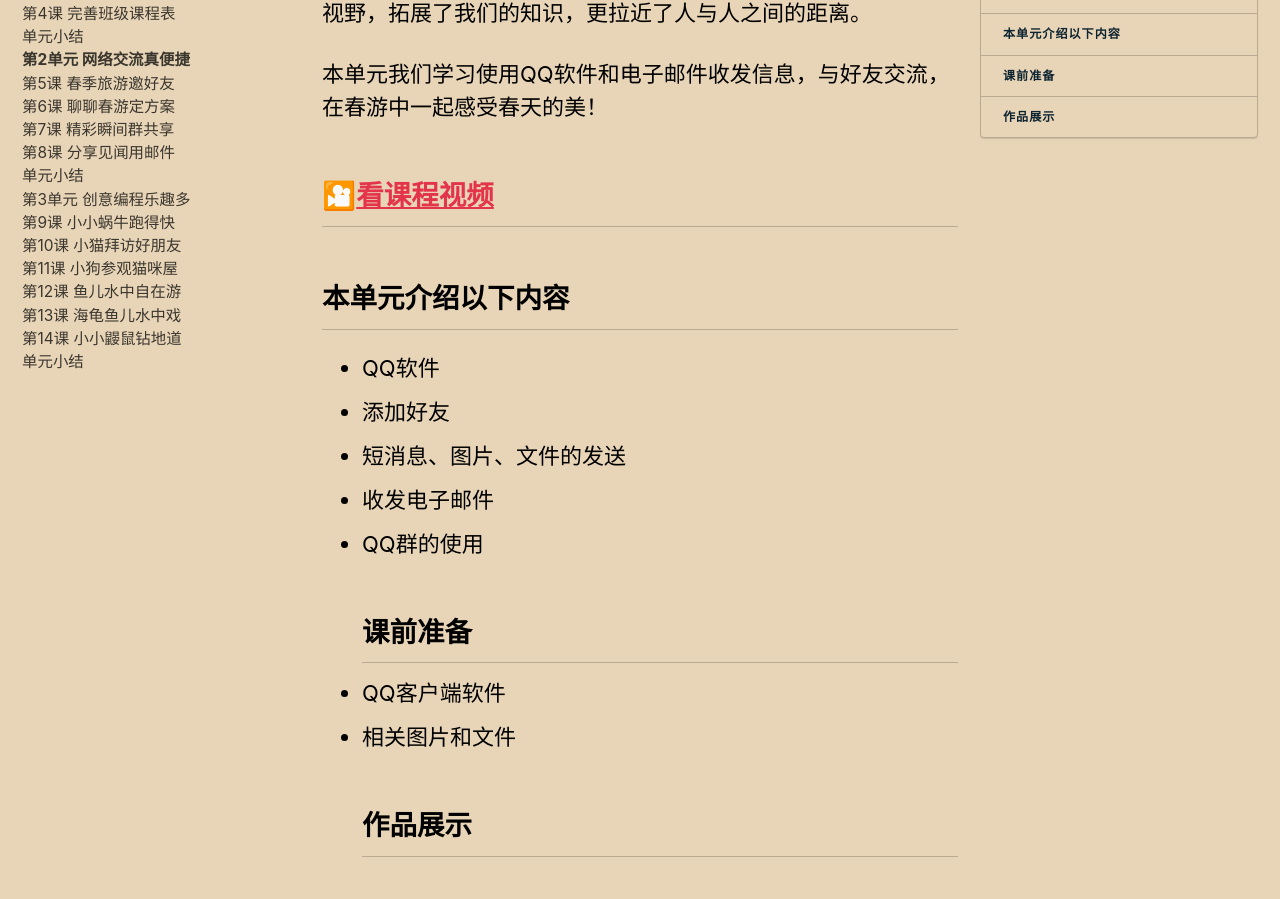
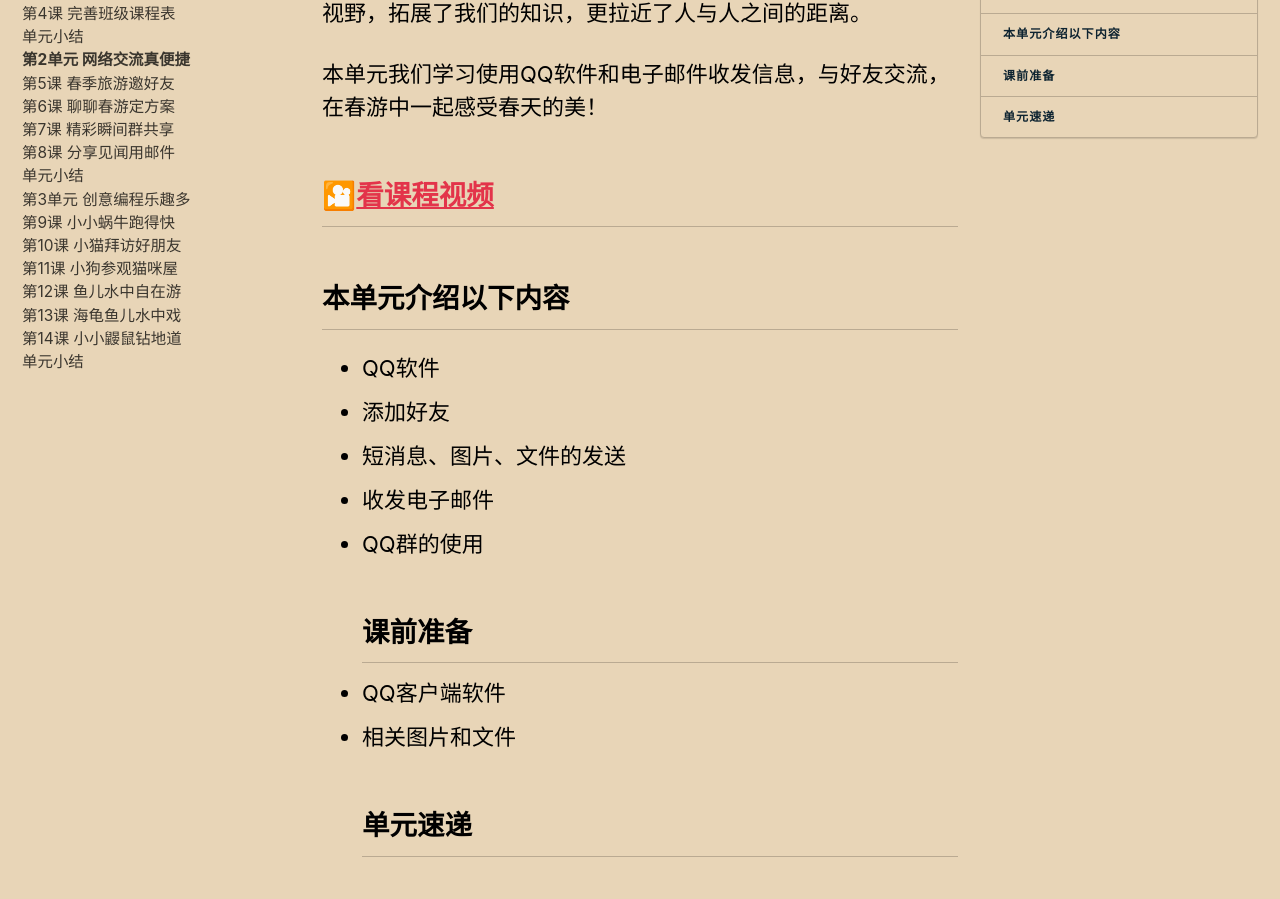
Before and after one commit to xinfengwu/goshinh.github.io-jekll-, a Jekyll site: the page built from _posts/courses/14-IT-Primary-4-version4/2018-03-22-Unit2Start.md, in a window 1280 px wide and 1400 px high. Shown: the part 303-1202 px from the top of the window. Built offline with Jekyll 4.4.1, drawn with Linux system fonts in a browser that asks for light colours; nearby versions of some CDN libraries; emoji names are drawn with the system emoji font.

Commit message:
Update 2018-03-22-Unit2Start.md

```diff
--- a/_posts/courses/14-IT-Primary-4-version4/2018-03-22-Unit2Start.md
+++ b/_posts/courses/14-IT-Primary-4-version4/2018-03-22-Unit2Start.md
@@ -34,5 +34,5 @@ layouts_gallery:
 ## 课前准备
 - QQ客户端软件
 - 相关图片和文件
-## 作品展示
+## 单元速递
 {% include gallery id="layouts_gallery" caption="作品展示区" %}
```
